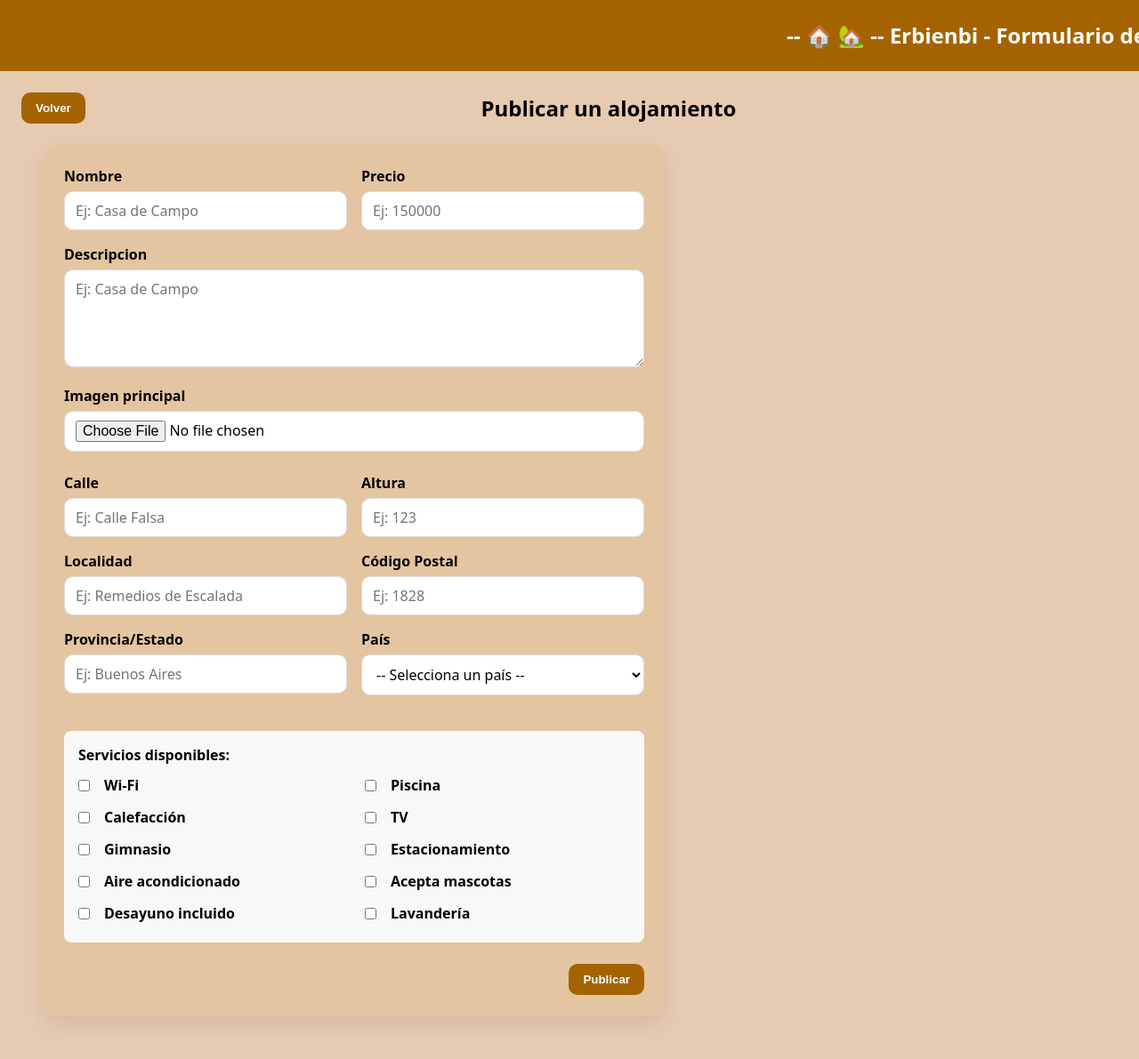
After one commit to Strychi8/ClonAirbnb-TM2C2025E04, a PHP site: page /alojamientos/alojamiento_form.html in a window 1280 px wide. The commit adds this page. Shown: the whole page at 89% size. Run offline with PHP 8.4, Linux system fonts and the light colour scheme.

Commit message:
feat: merge publicar and edit forms into one
* if id is passed, form wil display data from the DB as prefilled. if not, form will let add new alojamiento
* update db schema with new direccion format
* update php logic, add get alojamiento to populate data when editing

```diff
--- /dev/null
+++ b/alojamientos/alojamiento_form.html
@@ -0,0 +1,124 @@
+<!DOCTYPE html>
+<html lang="es">
+
+<head>
+  <meta charset="UTF-8">
+  <meta name="viewport" content="width=device-width, initial-scale=1.0">
+  <title>Erbienbi - Formulario de Alojamiento</title>
+  <link rel="stylesheet" href="../css/styles.css">
+  <link rel="stylesheet" href="../css/formularios.css">
+</head>
+
+<body>
+  <header>
+    <div class="marquee-wrapper">
+      <h1 class="marquee-text"> -- 🏠 🏡 -- Erbienbi - Formulario de Alojamiento -- 🏡 🏠 -- </h1>
+    </div>
+  </header>
+
+  <main>
+    <section style="max-width:1400px; margin:24px auto 8px; padding:0 24px;">
+      <div style="display:flex; justify-content:space-between; align-items:center; gap:16px;">
+        <button type="button" class="btn btn-primary" onclick="history.back()">Volver</button>
+        <h2 id="form-title" style="margin:0 auto;">Alojamiento</h2>
+      </div>
+
+      <form id="alojamiento-form" enctype="multipart/form-data">
+        <section class="form-card">
+          <div class="form-grid">
+            <div style="display: flex; gap: 16px;">
+              <div style="flex:1;">
+                <label for="nombre">Nombre</label>
+                <input type="text" name="nombre" id="nombre" placeholder="Ej: Casa de Campo" required>
+              </div>
+              <div style="flex:1;">
+                <label for="precio">Precio</label>
+                <input type="number" name="precio" id="precio" placeholder="Ej: 150000" required min="0" step="1">
+              </div>
+            </div>
+
+            <div style="grid-column: 1 / -1;">
+              <label for="descripcion">Descripcion</label>
+              <textarea name="descripcion" id="descripcion" placeholder="Ej: Casa de Campo" required rows="4"></textarea>
+            </div>
+
+            <div style="grid-column: 1 / -1;">
+              <label for="imagen">Imagen principal</label>
+              <input type="file" name="imagen" id="imagen" accept="image/*">
+              <div style="margin-top: 8px;">
+                <img id="imagenPreview" alt="Vista previa" style="max-width: 320px; max-height: 180px; display: none; border-radius: 8px; object-fit: cover;">
+              </div>
+            </div>
+
+            <div style="display: grid; grid-template-columns: 1fr 1fr; gap: 16px; width: 100%;">
+              <div>
+                <label for="calle">Calle</label>
+                <input type="text" name="calle" id="calle" placeholder="Ej: Calle Falsa" required>
+              </div>
+              <div>
+                <label for="altura">Altura</label>
+                <input type="number" name="altura" id="altura" placeholder="Ej: 123" required min="0" step="1">
+              </div>
+              <div>
+                <label for="localidad">Localidad</label>
+                <input type="text" name="localidad" id="localidad" placeholder="Ej: Remedios de Escalada" required>
+              </div>
+              <div>
+                <label for="codigoPostal">Código Postal</label>
+                <input type="text" name="codigoPostal" id="codigoPostal" placeholder="Ej: 1828" required>
+              </div>
+              <div>
+                <label for="provincia">Provincia/Estado</label>
+                <input type="text" name="provincia" id="provincia" placeholder="Ej: Buenos Aires" required>
+              </div>
+              <div>
+                <label for="pais">País</label>
+                <select name="pais" id="pais" required>
+                  <option value="">-- Selecciona un país --</option>
+                  <option value="Argentina">Argentina</option>
+                  <option value="Uruguay">Uruguay</option>
+                  <option value="Chile">Chile</option>
+                  <option value="Brasil">Brasil</option>
+                  <option value="Paraguay">Paraguay</option>
+                  <option value="Bolivia">Bolivia</option>
+                  <option value="Peru">Perú</option>
+                  <option value="Colombia">Colombia</option>
+                  <option value="Ecuador">Ecuador</option>
+                  <option value="Venezuela">Venezuela</option>
+                  <option value="Mexico">México</option>
+                  <option value="España">España</option>
+                  <option value="Estados Unidos">Estados Unidos</option>
+                  <option value="Otro">Otro</option>
+                </select>
+              </div>
+
+              <div style="grid-column: 1 / -1; margin-top: 24px; background: #f8f8f8; padding: 16px; border-radius: 8px;">
+                <label style="font-weight: bold; display: block; margin-bottom: 12px;">Servicios disponibles:</label>
+                <div class="servicios-grid">
+                  <label><input type="checkbox" name="servicios[]" value="wifi"><span>Wi-Fi</span></label>
+                  <label><input type="checkbox" name="servicios[]" value="piscina"><span>Piscina</span></label>
+                  <label><input type="checkbox" name="servicios[]" value="calefaccion"><span>Calefacción</span></label>
+                  <label><input type="checkbox" name="servicios[]" value="tv"><span>TV</span></label>
+                  <label><input type="checkbox" name="servicios[]" value="gimnasio"><span>Gimnasio</span></label>
+                  <label><input type="checkbox" name="servicios[]" value="estacionamiento"><span>Estacionamiento</span></label>
+                  <label><input type="checkbox" name="servicios[]" value="aire_acondicionado"><span>Aire acondicionado</span></label>
+                  <label><input type="checkbox" name="servicios[]" value="mascotas"><span>Acepta mascotas</span></label>
+                  <label><input type="checkbox" name="servicios[]" value="desayuno"><span>Desayuno incluido</span></label>
+                  <label><input type="checkbox" name="servicios[]" value="lavanderia"><span>Lavandería</span></label>
+                </div>
+              </div>
+            </div>
+
+            <div class="full actions">
+              <button type="submit" class="btn btn-primary" id="submit-btn">Guardar</button>
+            </div>
+          </div>
+        </section>
+      </form>
+    </section>
+  </main>
+
+  <script src="../js/alojamiento_form.js"></script>
+</body>
+
+</html>
--- /dev/null
+++ b/js/alojamiento_form.js
@@ -0,0 +1,112 @@
+document.addEventListener('DOMContentLoaded', async () => {
+  const params = new URLSearchParams(location.search);
+  const id = params.get('id');
+
+  const form = document.getElementById('alojamiento-form');
+  const title = document.getElementById('form-title');
+  const submitBtn = document.getElementById('submit-btn');
+  const imagenInput = document.getElementById('imagen');
+  const imagenPreview = document.getElementById('imagenPreview');
+  if (!form) return;
+
+  // Helpers
+  function setServicios(servicesArray) {
+    const set = new Set(Array.isArray(servicesArray) ? servicesArray : []);
+    form.querySelectorAll('input[name="servicios[]"]').forEach(cb => {
+      cb.checked = set.has(cb.value);
+    });
+  }
+
+  function parseDireccionToFields(direccion) {
+    // Very light parsing; manual edits allowed later
+    // Expected stored format: "calle altura, localidad codigo, provincia, pais"
+    return { calle: '', altura: '', localidad: '', codigoPostal: '', provincia: '', pais: '' };
+  }
+
+  // Edit mode: fetch and prefill
+  if (id) {
+    title.textContent = 'Editar alojamiento';
+    submitBtn.textContent = 'Actualizar';
+
+    try {
+      const res = await fetch(`../backend/alojamiento_get.php?id=${encodeURIComponent(id)}`);
+      const data = await res.json();
+      const aloja = Array.isArray(data) ? data.find(r => String(r.id) === String(id)) : data;
+      if (aloja) {
+        form.nombre.value = aloja.nombre || '';
+        form.precio.value = aloja.precio_noche || '';
+        form.descripcion.value = aloja.descripcion || '';
+        if (aloja.servicios) {
+          try { setServicios(JSON.parse(aloja.servicios)); } catch { setServicios([]); }
+        }
+        // Dirección normalizada
+        form.calle.value = aloja.calle || '';
+        form.altura.value = aloja.altura || '';
+        form.localidad.value = aloja.localidad || '';
+        form.codigoPostal.value = aloja.codigo_postal || '';
+        form.provincia.value = aloja.provincia || '';
+        form.pais.value = aloja.pais || '';
+        // Fallback desde "direccion" si faltan campos
+        if ((!form.calle.value || !form.localidad.value) && aloja.direccion) {
+          const f = parseDireccionToFields(aloja.direccion);
+          form.calle.value ||= f.calle || '';
+          form.altura.value ||= f.altura || '';
+          form.localidad.value ||= f.localidad || '';
+          form.codigoPostal.value ||= f.codigoPostal || '';
+          form.provincia.value ||= f.provincia || '';
+          form.pais.value ||= f.pais || '';
+        }
+
+        // Preview de imagen existente
+        if (aloja.imagen_principal) {
+          imagenPreview.src = `../${aloja.imagen_principal}`;
+          imagenPreview.style.display = 'block';
+        }
+      }
+    } catch (e) {
+      console.error('No se pudo cargar el alojamiento', e);
+    }
+  } else {
+    title.textContent = 'Publicar un alojamiento';
+    submitBtn.textContent = 'Publicar';
+  }
+
+  // Preview en selección de archivo
+  if (imagenInput && imagenPreview) {
+    imagenInput.addEventListener('change', () => {
+      const file = imagenInput.files && imagenInput.files[0];
+      if (!file) {
+        imagenPreview.style.display = 'none';
+        imagenPreview.removeAttribute('src');
+        return;
+      }
+      const url = URL.createObjectURL(file);
+      imagenPreview.src = url;
+      imagenPreview.style.display = 'block';
+    });
+  }
+
+  form.addEventListener('submit', async (e) => {
+    e.preventDefault();
+
+    const fd = new FormData(form);
+    if (id) fd.append('id', id);
+
+    const endpoint = id ? '../backend/actualizar_alojamiento.php' : '../backend/publicar_alojamiento.php';
+
+    try {
+      const res = await fetch(endpoint, { method: 'POST', body: fd });
+      const text = await res.text();
+      let payload; try { payload = JSON.parse(text); } catch { payload = { raw: text }; }
+      console.log('Respuesta form alojamiento:', res.status, payload);
+      if (res.ok) {
+        alert(id ? 'Alojamiento actualizado' : 'Alojamiento publicado');
+      } else {
+        alert('No se pudo guardar. Ver consola.');
+      }
+    } catch (err) {
+      console.error(err);
+      alert('Error de red');
+    }
+  });
+});
```
Also changed, not shown: backend/actualizar_alojamiento.php (added, +103 -0 lines), backend/alojamiento_get.php (added, +34 -0 lines), backend/publicar_alojamiento.php (+16 -2 lines), backend/schema.sql (+16 -1 lines).
